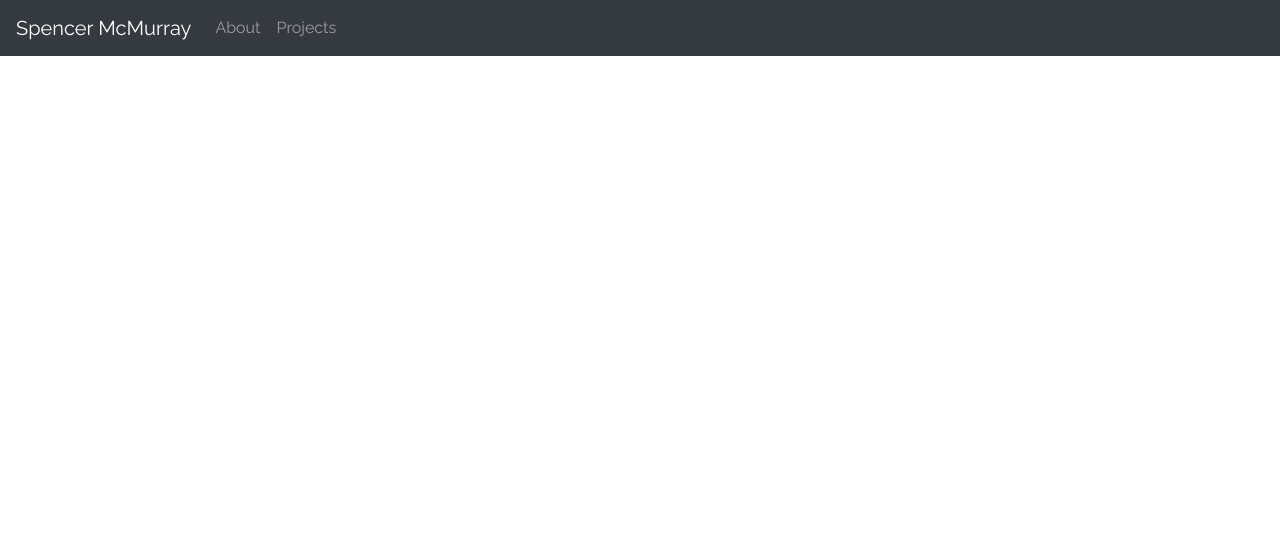
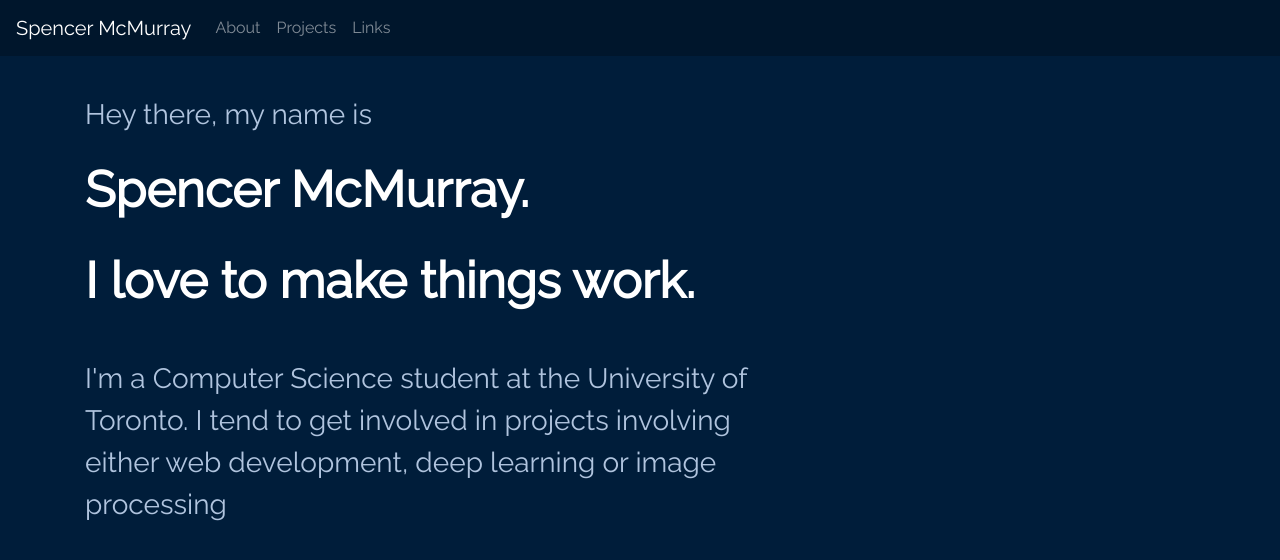
Before and after one commit to SpencerMcMurray/PersonalSite-v1, a React (Create React App) app in the folder client/: page / in a window 1280 px wide. Shown: the top 560 px of the page. Built offline with nearby package versions, Linux system fonts and the light colour scheme.

Commit message:
Created first impressions

```diff
--- a/client/public/index.html
+++ b/client/public/index.html
@@ -1,16 +1,32 @@
 <!DOCTYPE html>
 <html lang="en">
   <head>
-    <meta charset="utf-8">
-    <meta name="viewport" content="width=device-width, initial-scale=1, shrink-to-fit=no">
-    <meta name="theme-color" content="#000000">
-    <link href="https://fonts.googleapis.com/css?family=Raleway" rel="stylesheet">
-    <link href="https://fonts.googleapis.com/css?family=Open+Sans" rel="stylesheet">
-    <link rel="manifest" href="%PUBLIC_URL%/manifest.json">
-    <link rel="shortcut icon" href="%PUBLIC_URL%/favicon.ico">
+    <meta charset="utf-8" />
+    <meta
+      name="viewport"
+      content="width=device-width, initial-scale=1, shrink-to-fit=no"
+    />
+    <meta name="theme-color" content="#000000" />
+    <link
+      href="https://fonts.googleapis.com/css?family=Oswald:700"
+      rel="stylesheet"
+    />
+    <link
+      href="https://fonts.googleapis.com/css?family=Raleway"
+      rel="stylesheet"
+    />
+    <link
+      href="https://fonts.googleapis.com/css?family=Open+Sans"
+      rel="stylesheet"
+    />
+    <link
+      rel="stylesheet"
+      href="https://cdnjs.cloudflare.com/ajax/libs/animate.css/3.7.0/animate.min.css"
+    />
+    <link rel="manifest" href="%PUBLIC_URL%/manifest.json" />
+    <link rel="shortcut icon" href="%PUBLIC_URL%/favicon.ico" />
     <title>Spencer's Lair</title>
   </head>
-  <header id="header"></header>
   <body>
     <noscript>You need to enable JavaScript to run this app.</noscript>
     <div id="root"></div>
--- a/client/src/App.jsx
+++ b/client/src/App.jsx
@@ -1,9 +1,15 @@
 import React, { Component } from "react";
-import Navigation from "./components/navigation";
+import Navigation from "./components/Navigation";
+import About from "./components/About";
 
 class App extends Component {
   render() {
-    return <Navigation />;
+    return (
+      <React.Fragment>
+        <Navigation />
+        <About />
+      </React.Fragment>
+    );
   }
 }
 
--- /dev/null
+++ b/client/src/components/About.jsx
@@ -0,0 +1,33 @@
+import React, { Component } from "react";
+import Container from "react-bootstrap/Container";
+import "../styles/about.css";
+
+class About extends Component {
+  state = {
+    isMobile: window.innerWidth < window.innerHeight
+  };
+  render() {
+    return (
+      <Container>
+        <div className="py-4">
+          <p className="p1 animated fadeIn">Hey there, my name is</p>
+          <p className="p2 animated fadeInLeft">
+            <b>Spencer McMurray.</b>
+          </p>
+          <p className="p3 animated fadeInRight">
+            <b>I love to make things work.</b>
+          </p>
+        </div>
+        <div>
+          <p className="p4 animated fadeIn">
+            I'm a Computer Science student at the University of Toronto. I tend
+            to get involved in projects involving either web development, deep
+            learning or image processing
+          </p>
+        </div>
+      </Container>
+    );
+  }
+}
+
+export default About;
--- a/client/src/components/navigation.jsx
+++ b/client/src/components/navigation.jsx
@@ -1,27 +1,35 @@
 import React, { Component } from "react";
 import Navbar from "react-bootstrap/Navbar";
 import Nav from "react-bootstrap/Nav";
+import "../styles/navigation.css";
 
 class Navigation extends Component {
   state = {
     brand: "Spencer McMurray",
     pages: [
-      { name: "About", url: "#about" },
-      { name: "Projects", url: "#projects" }
+      { key: 1, name: "About", url: "#about" },
+      { key: 2, name: "Projects", url: "#projects" },
+      { key: 3, name: "Links", url: "#links" }
     ]
   };
   render() {
     const pages = this.state.pages.map(item => {
-      return <Nav.Link href={item.url}>{item.name}</Nav.Link>;
+      return (
+        <Nav.Link key={item.key} href={item.url}>
+          {item.name}
+        </Nav.Link>
+      );
     });
     return (
-      <Navbar bg="dark" variant="dark" expand="lg" fixed="top">
-        <Navbar.Brand>{this.state.brand}</Navbar.Brand>
-        <Navbar.Toggle aria-controls="basic-navbar-nav" />
-        <Navbar.Collapse id="basic-navbar-nav">
-          <Nav className="mr-auto">{pages}</Nav>
-        </Navbar.Collapse>
-      </Navbar>
+      <div id="header">
+        <Navbar variant="dark" expand="lg" fixed="top">
+          <Navbar.Brand href="/">{this.state.brand}</Navbar.Brand>
+          <Navbar.Toggle aria-controls="basic-navbar-nav" />
+          <Navbar.Collapse id="basic-navbar-nav">
+            <Nav className="mr-auto">{pages}</Nav>
+          </Navbar.Collapse>
+        </Navbar>
+      </div>
     );
   }
 }
--- a/client/src/index.js
+++ b/client/src/index.js
@@ -4,4 +4,4 @@
 import "./styles/index.css";
 import App from "./App";
 
-ReactDOM.render(<App />, document.getElementById("header"));
+ReactDOM.render(<App />, document.getElementById("root"));
--- /dev/null
+++ b/client/src/styles/about.css
@@ -0,0 +1,28 @@
+.p1 {
+  color: lightsteelblue;
+  font-size: 28px;
+  animation-delay: 200ms;
+}
+
+.p2 {
+  font-size: 50px;
+  animation-delay: 400ms;
+}
+
+.p3 {
+  font-size: 50px;
+  animation-delay: 500ms;
+}
+
+.p4 {
+  color: lightsteelblue;
+  font-size: 28px;
+  width: 60%;
+  animation-delay: 600ms;
+}
+
+.container {
+  background: rgb(0, 29, 58);
+  padding-top: 70px;
+  color: white;
+}
--- a/client/src/styles/index.css
+++ b/client/src/styles/index.css
@@ -1,3 +1,4 @@
 body {
-  font-family: 'Raleway', sans-serif;
+  font-family: "Raleway", sans-serif;
+  background: rgb(0, 29, 58);
 }
--- /dev/null
+++ b/client/src/styles/navigation.css
@@ -0,0 +1,3 @@
+.navbar {
+  background: rgb(0, 22, 44);
+}
```
Also changed, not shown: 1 other file (tests, documents, lock files or other folders).
